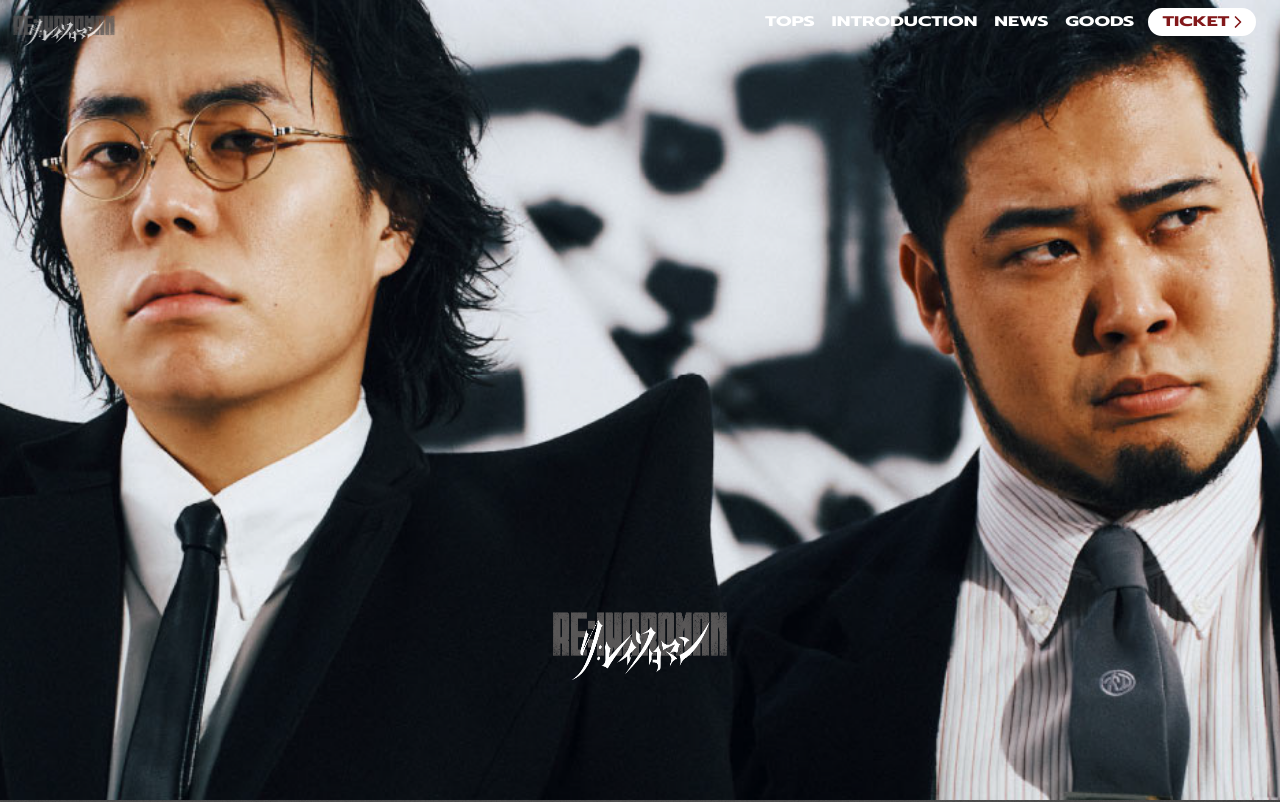
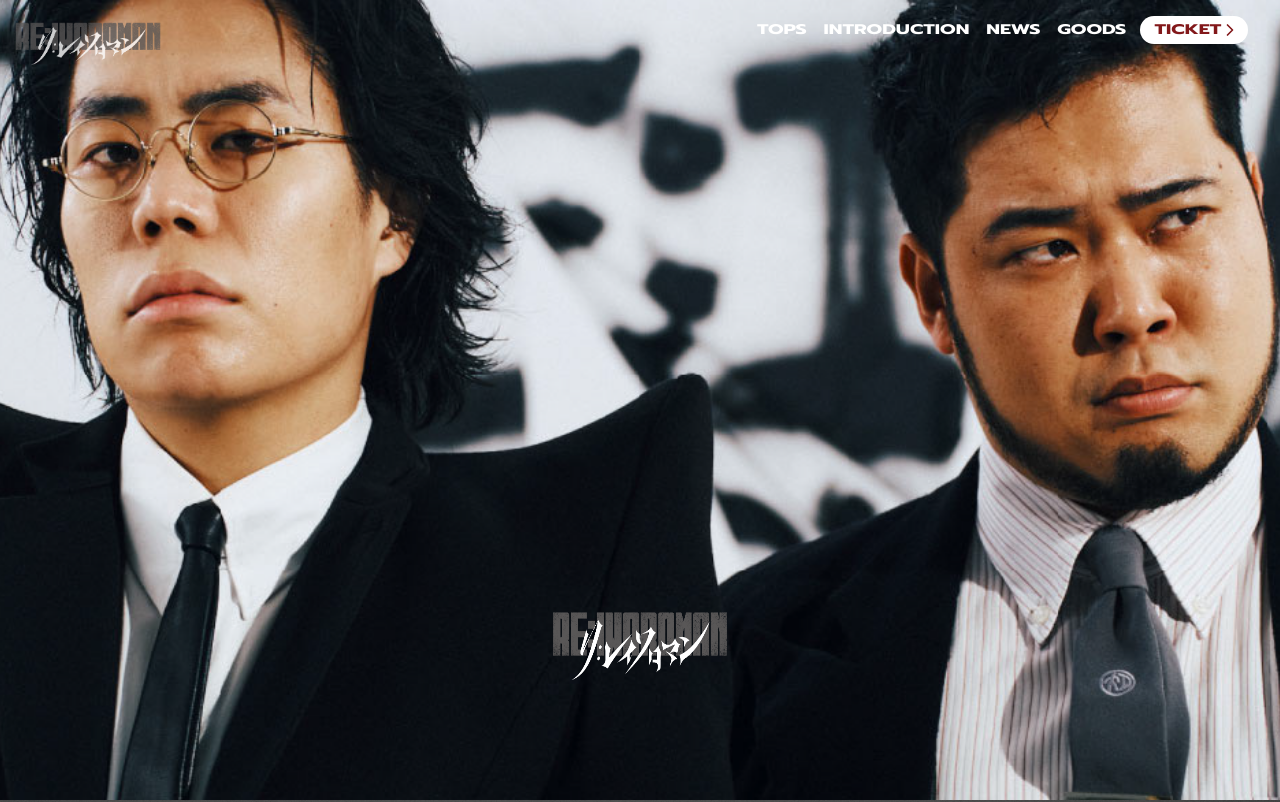
Before and after one commit to sakuya10969/reiwaroman, a React (Vite) app: page / in a window 1280 px wide. Shown: the top 802 px of the page. Built offline with nearby package versions, Linux system fonts and the light colour scheme.

Commit message:
fix: header

```diff
--- a/src/components/Header.tsx
+++ b/src/components/Header.tsx
@@ -63,14 +63,14 @@ const Header = ({ nav = NAV, ticketHref = TICKET_URL }: HeaderProps) => {
           <img
             src={logo_5}
             alt="REIWAROMAN"
-            className="h-14 w-28 object-contain object-left pointer-events-none select-none opacity-80"
+            className="h-14 w-28 lg:h-20 lg:w-40 object-contain object-left pointer-events-none select-none opacity-80"
           />
         </div>
 
         {/* 右：ナビ + TICKET */}
         <div className="flex items-center gap-3">
           {/* デスクトップナビ */}
-          <nav className="hidden md:flex items-center gap-3 origin-left scale-x-140 mr-14 lg:pt-2">
+          <nav className="hidden md:flex items-center gap-3 origin-left scale-x-140 mr-14 lg:pt-4">
             {nav.map((item, idx) => {
               const isThisActive = idx === activeNavIndex;
               // テーマに応じた「アクティブ色」を取り、無ければ何もしない
@@ -102,7 +102,7 @@ const Header = ({ nav = NAV, ticketHref = TICKET_URL }: HeaderProps) => {
             target="_blank"
             rel="noopener noreferrer"
             className={[
-              "hidden md:inline-flex items-center gap-2 rounded-full pl-6 pr-2 py-1 lg:mt-2 mr-4 md:ml-2 lg:ml-0 text-sm uppercase font-bold whitespace-nowrap transition-colors focus-visible:outline-none focus-visible:ring-2",
+              "hidden md:inline-flex items-center gap-2 rounded-full pl-6 pr-2 py-1 mr-4 md:ml-2 lg:mt-4 lg:ml-0 lg:mr-6 text-sm uppercase font-bold whitespace-nowrap transition-colors focus-visible:outline-none focus-visible:ring-2",
               ticketButtonClass(currentTheme),
               ticketFocusRingClass(currentTheme),
             ].join(" ")}
```
